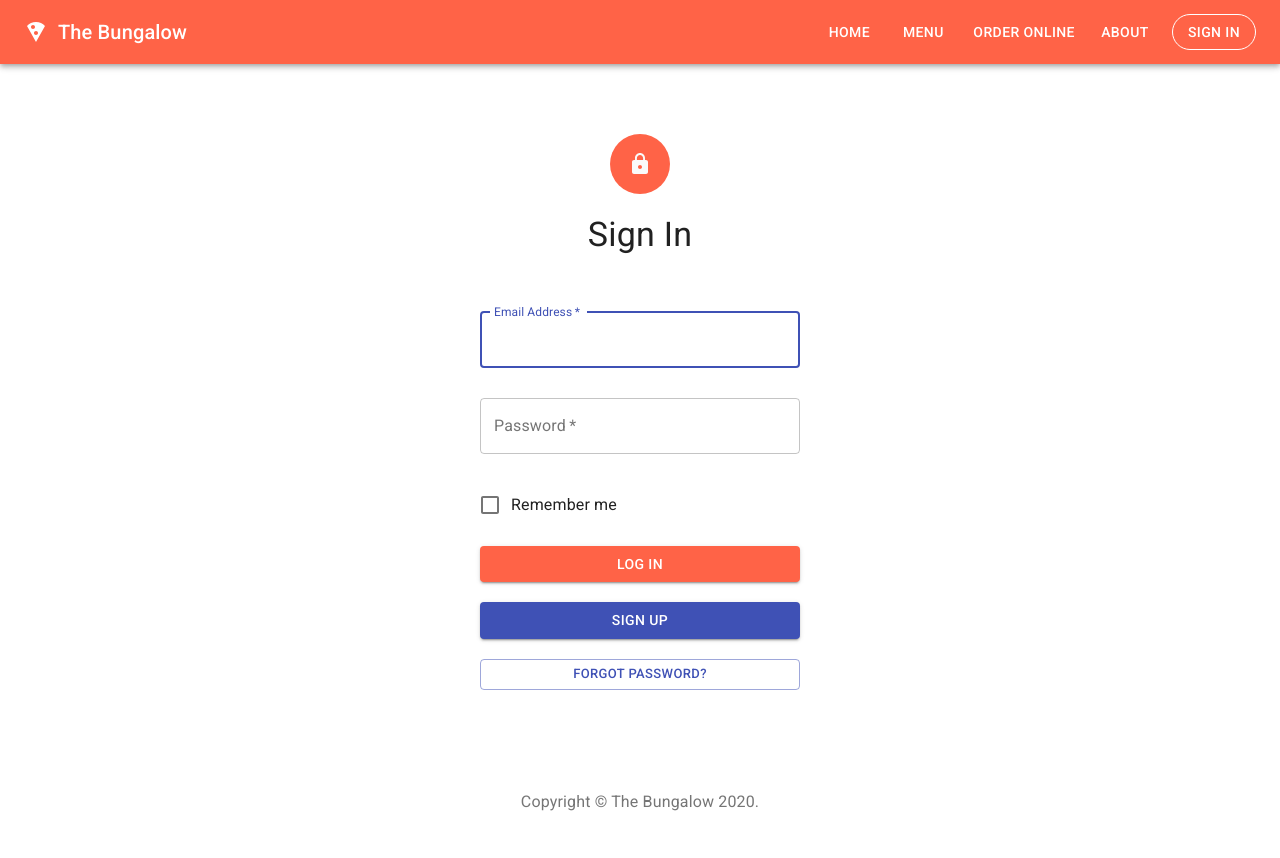
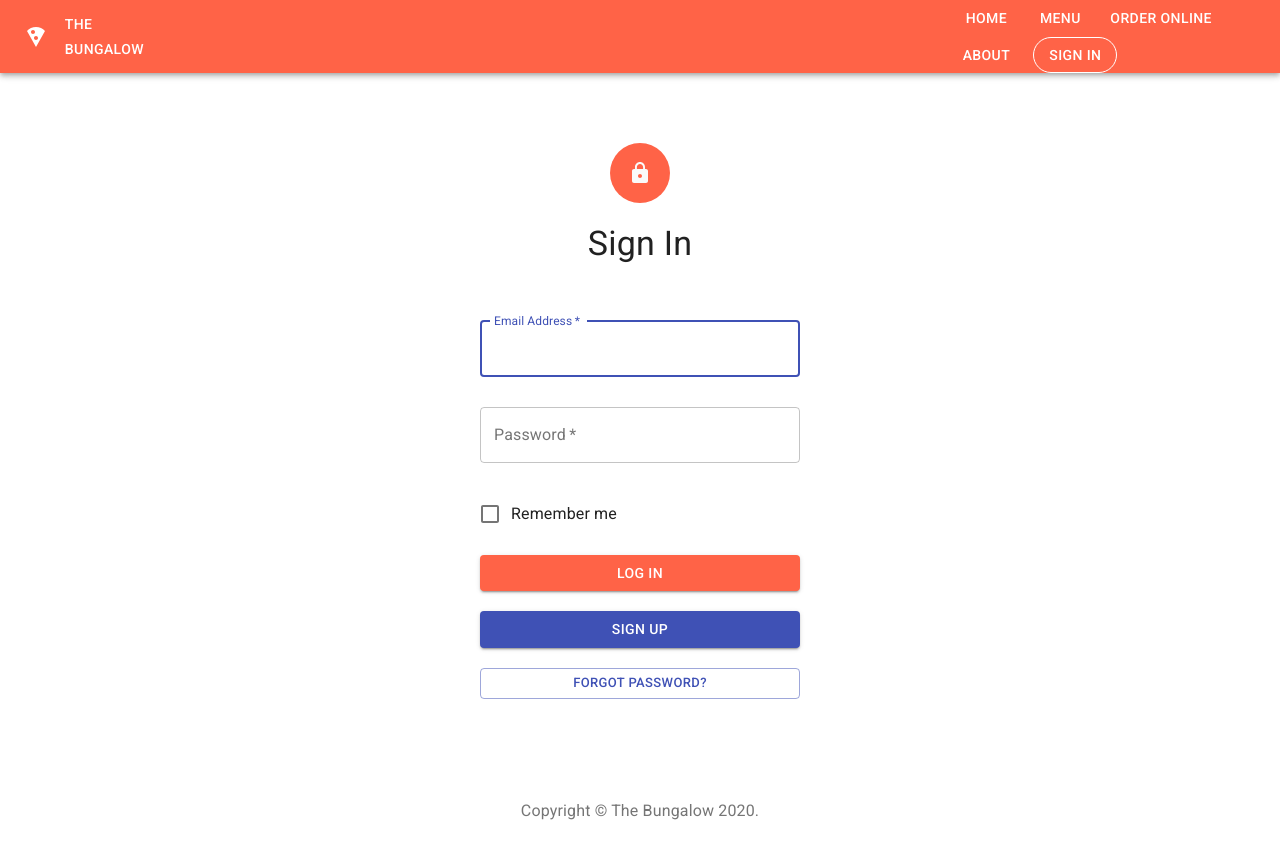
Before and after one commit to k-dot-11/BungalowTest, a React (Create React App) app: page /signin in a window 1280 px wide. Shown: the top 858 px of the page. Built offline with nearby package versions, Linux system fonts and the light colour scheme; no server answers.

Commit message:
Added firebase authentication

```diff
--- a/src/App.js
+++ b/src/App.js
@@ -12,13 +12,10 @@ import Navbar from './components/layout/navbar/Navbar';
 import ThemeContextProvider from './contexts/ThemeContext';
 
 function App() {
-	useEffect(() => {
-		auth.onAuthStateChanged((userAuth) => {
-			this.setState({ user: userAuth });
-		});
-	}, []);
+
 
 	return (
+		<UserProvider>
 		<ThemeContextProvider>
 			<Router>
 				<div className="App" style={{ display: 'flex', flexDirection: 'column' }}>
@@ -43,6 +40,7 @@ function App() {
 				</div>
 			</Router>
 		</ThemeContextProvider>
+		</UserProvider>
 	);
 }
 
--- a/src/components/layout/home/ImageSlider.js
+++ b/src/components/layout/home/ImageSlider.js
@@ -15,9 +15,7 @@ const ImageSlider = () => {
 		indicators: true,
 		arrows: true,
 		pauseOnHover: true,
-		onChange: (oldIndex, newIndex) => {
-			console.log(`slide transition from ${oldIndex} to ${newIndex}`);
-		}
+		onChange: (oldIndex, newIndex) => {}
 	};
 
 	return (
@@ -48,7 +46,7 @@ const ImageSlider = () => {
 						textAlign: 'center'
 					}}
 				>
-					<div style={{ backgroundImage: `url(${images[0]})`, height: '500px' }}/>
+					<div style={{ backgroundImage: `url(${images[0]})`, height: '500px' }} />
 				</div>
 			</Fade>
 		</div>
--- a/src/components/layout/home/PartyAndCatering.js
+++ b/src/components/layout/home/PartyAndCatering.js
@@ -10,7 +10,7 @@ const PartyAndCatering = () => {
 				const theme = isLightTheme ? light : dark;
 				return (
 					<Paper elevation={4} style={{ display: 'flex', flexDirection: 'column', height: '60vw' }}>
-						<div
+						<div xs={12} sm={6} md={4}
 							style={{
 								flex: 1,
 								backgroundColor: theme.primary,
--- a/src/components/layout/navbar/Navbar.js
+++ b/src/components/layout/navbar/Navbar.js
@@ -1,10 +1,15 @@
-import React from 'react';
+import React, { useContext } from 'react';
 import { Button, Link, Grid, Card, CardMedia, CardContent, CardActions } from '@material-ui/core';
 import AppBar from '@material-ui/core/AppBar';
 import LocalPizzaIcon from '@material-ui/icons/LocalPizza';
 import Toolbar from '@material-ui/core/Toolbar';
 import { ThemeContext } from '../../../contexts/ThemeContext';
+import { UserContext } from '../../../providers/UserProvider';
+import { auth } from '../../../firebase/firebase';
+
 const Navbar = () => {
+	const user = useContext(UserContext);
+	console.log(user);
 	return (
 		<ThemeContext.Consumer>
 			{(context) => {
@@ -18,7 +23,8 @@ const Navbar = () => {
 					},
 
 					appBarTitle: {
-						flex: 1
+						textAlign: 'left',
+						marginRight: '62vw'
 					},
 
 					cameraIcon: {
@@ -32,9 +38,9 @@ const Navbar = () => {
 
 					loginButton: {
 						marginLeft: '15px',
-						borderColor:'white',
+						borderColor: 'white',
 						borderWidth: '1/2px',
-						borderRadius:'20px',
+						borderRadius: '20px',
 						color: 'white'
 					}
 				};
@@ -42,9 +48,9 @@ const Navbar = () => {
 					<AppBar position="relative" style={styles.appBar}>
 						<Toolbar>
 							<LocalPizzaIcon style={styles.cameraIcon} />
-							<Link href="/" variant="h6" color="inherit" noWrap style={styles.appBarTitle}>
+							<Button href="/" variant="text" color="inherit" noWrap style={styles.appBarTitle}>
 								The Bungalow
-							</Link>
+							</Button>
 							<nav>
 								<Button href="/" color="primary" variant="text" style={styles.navLinks}>
 									Home
@@ -63,8 +69,18 @@ const Navbar = () => {
 								<Button href="/about" color="primary" variant="text" style={styles.navLinks}>
 									About
 								</Button>
-								<Button href="/signin" color="primary" variant="outlined" style={styles.loginButton}>
-									Sign in
+								<Button
+									href="/signin"
+									onClick={() => {
+										user
+											? auth.signOut().then(() => console.log('User signed out!'))
+											: console.log('Going to signin page');
+									}}
+									color="primary"
+									variant="outlined"
+									style={styles.loginButton}
+								>
+									{user ? 'Sign Out' : 'Sign In'}
 								</Button>
 							</nav>
 						</Toolbar>
--- a/src/components/screens/auth/SignInPage.js
+++ b/src/components/screens/auth/SignInPage.js
@@ -11,7 +11,7 @@ import {
 	Grid,
 	Link
 } from '@material-ui/core';
-import { Switch, BrowserRouter, Route } from 'react-router-dom';
+import { useHistory } from 'react-router-dom';
 import LockIcon from '@material-ui/icons/Lock';
 import { auth } from '../../../firebase/firebase';
 
@@ -21,11 +21,14 @@ const SignInPage = () => {
 	const [ email, setEmail ] = useState('');
 	const [ password, setPassword ] = useState('');
 
+	let history = useHistory();
+
 	const signInWithEmailAndPasswordHandler = () => {
-			console.log(email + ' ' +  password)
+		console.log(email + ' ' + password);
 		try {
-			auth.createUserWithEmailAndPassword(email, password).then((data) => {
-				console.log(data)
+			auth.signInWithEmailAndPassword(email, password).then((data) => {
+				history.push('/');
+				console.log(data);
 			});
 		} catch (error) {
 			console.log(error);
@@ -60,7 +63,7 @@ const SignInPage = () => {
 						autoFocus
 						onChange={(text) => {
 							setEmail(text.target.value.toString());
-							console.log(text.target.value)
+							console.log(text.target.value);
 						}}
 						style={styles.formTextField}
 					/>
--- a/src/contexts/ThemeContext.js
+++ b/src/contexts/ThemeContext.js
@@ -4,7 +4,7 @@ export const ThemeContext = createContext();
 
 class ThemeContextProvider extends Component {
 	state = {
-		isLightTheme: true,
+		isLightTheme: false,
 		light: {
 			title: '#000',
 			syntax: '#222',
--- a/src/providers/UserProvider.js
+++ b/src/providers/UserProvider.js
@@ -4,16 +4,18 @@ import { auth } from '../firebase/firebase';
 export const UserContext = createContext({ user: null });
 class UserProvider extends Component {
 	state = {
-		user: null
+		user: null,
+		userMail : '',
 	};
 
 	componentDidMount = () => {
 		auth.onAuthStateChanged((userAuth) => {
 			this.setState({ user: userAuth });
+			this.setState({userMail: userAuth.email})
 		});
 	};
 	render() {
-		return <UserContext.Provider value={this.state.user}>{this.props.children}</UserContext.Provider>;
+		return <UserContext.Provider value={this.state.user , this.state.userMail}>{this.props.children}</UserContext.Provider>;
 	}
 }
 export default UserProvider;
```
